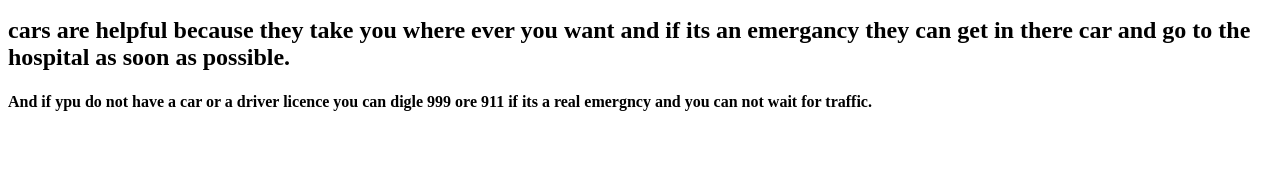
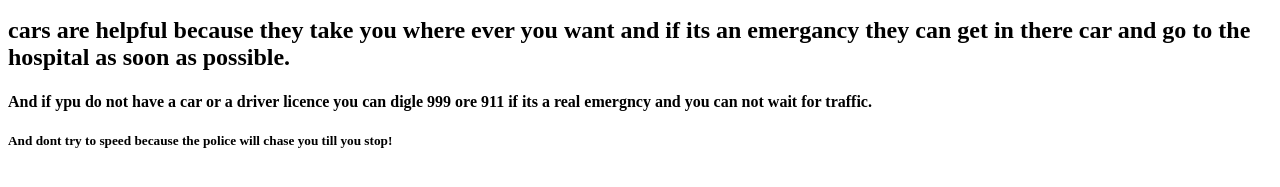
Before and after one commit to aa9861stchris/mysite, a plain HTML site: page index.html in a window 1280 px wide. Shown: the part 85-272 px from the top of the page. Drawn offline with Linux system fonts and the light colour scheme.

Commit message:
Update index.html

```diff
--- a/index.html
+++ b/index.html
@@ -7,7 +7,7 @@
 <img  src="land cruiser.jpg">
 <h2>cars are helpful because they take you where ever you want and if its an emergancy they can get in there car and go to the hospital as soon as possible.</h3>
 <h4>And if ypu do not have a car or a driver licence you can digle 999 ore 911 if its a real emergncy and you can not wait for traffic.</h4>
-
+<h5> And dont try to speed because the police will chase you till you stop!</h5>
 
 
 </body>
```
